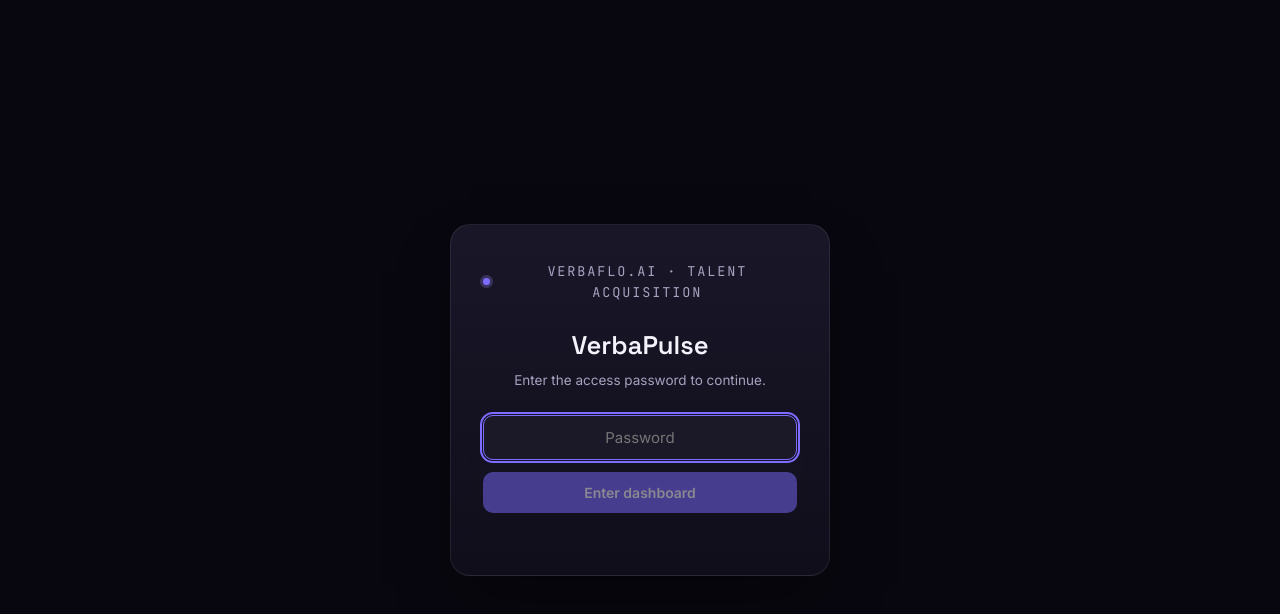
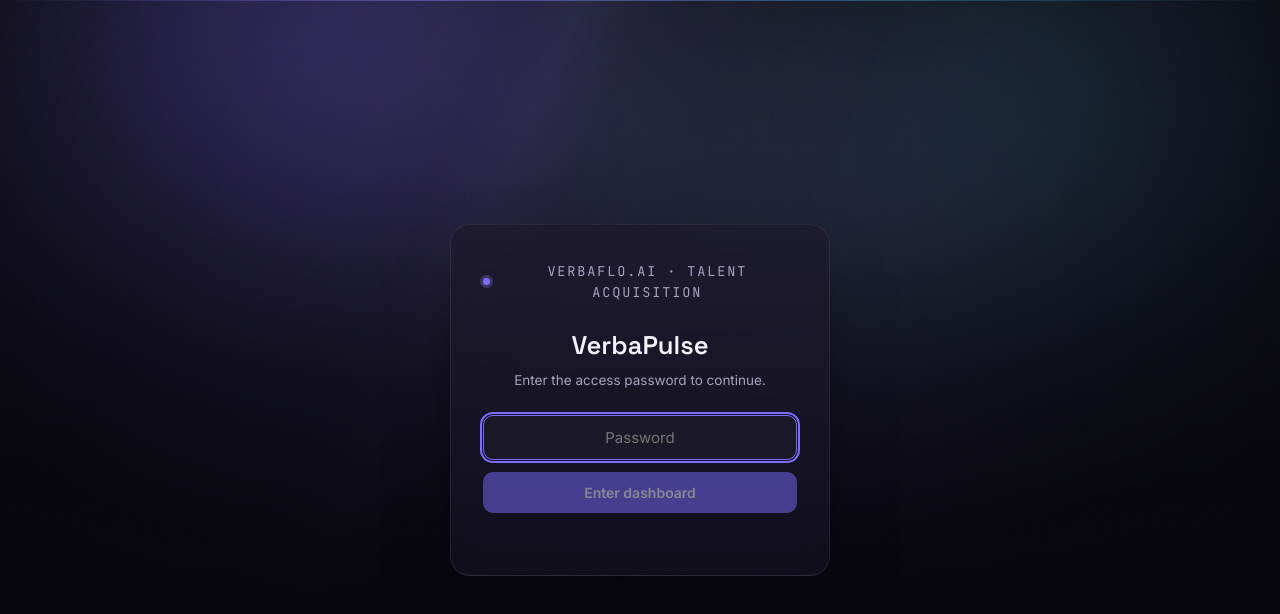
Before and after one commit to ankitchauhan-del/TA-Pulse-, a Next.js app: page /login in a window 1280 px wide. Shown: the top 614 px of the page. Built offline with nearby package versions, Linux system fonts and the light colour scheme.

Commit message:
Add files via upload

```diff
--- a/pages/login.js
+++ b/pages/login.js
@@ -41,6 +41,15 @@ export default function Login() {
 
   return (
     <div className="login-screen">
+      <div className="aurora-bg" aria-hidden="true">
+        <div className="aurora-blob ab1"></div>
+        <div className="aurora-blob ab2"></div>
+        <div className="aurora-blob ab3"></div>
+        <div className="aurora-blob ab4"></div>
+        <div className="aurora-sheen"></div>
+        <div className="aurora-grain"></div>
+        <div className="aurora-hairline"></div>
+      </div>
       <div className="login-card">
         <p className="login-eyebrow">VerbaFlo.AI · Talent Acquisition</p>
         <h1>VerbaPulse</h1>
```
Also changed, not shown: pages/index.js (+10 -0 lines).
